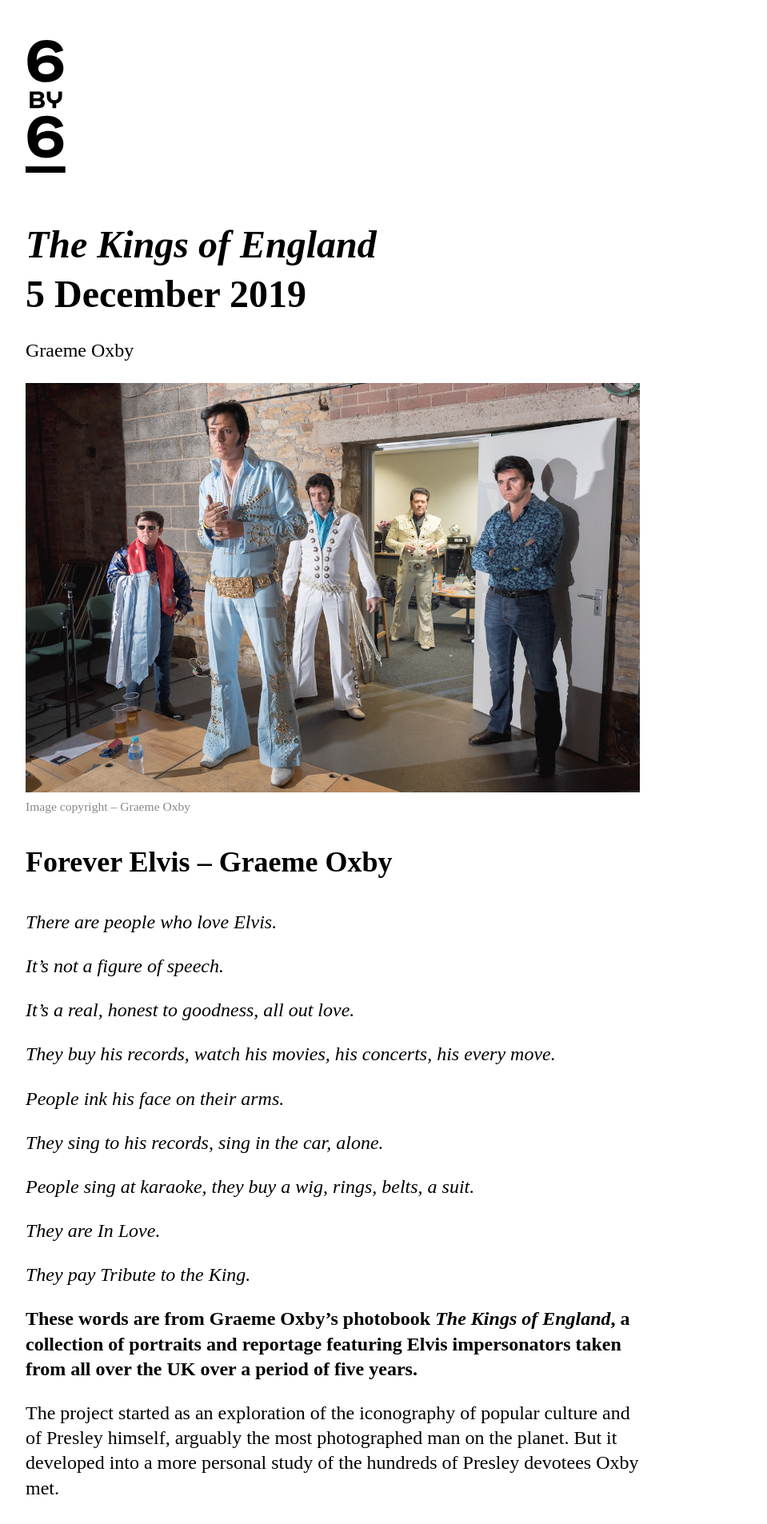
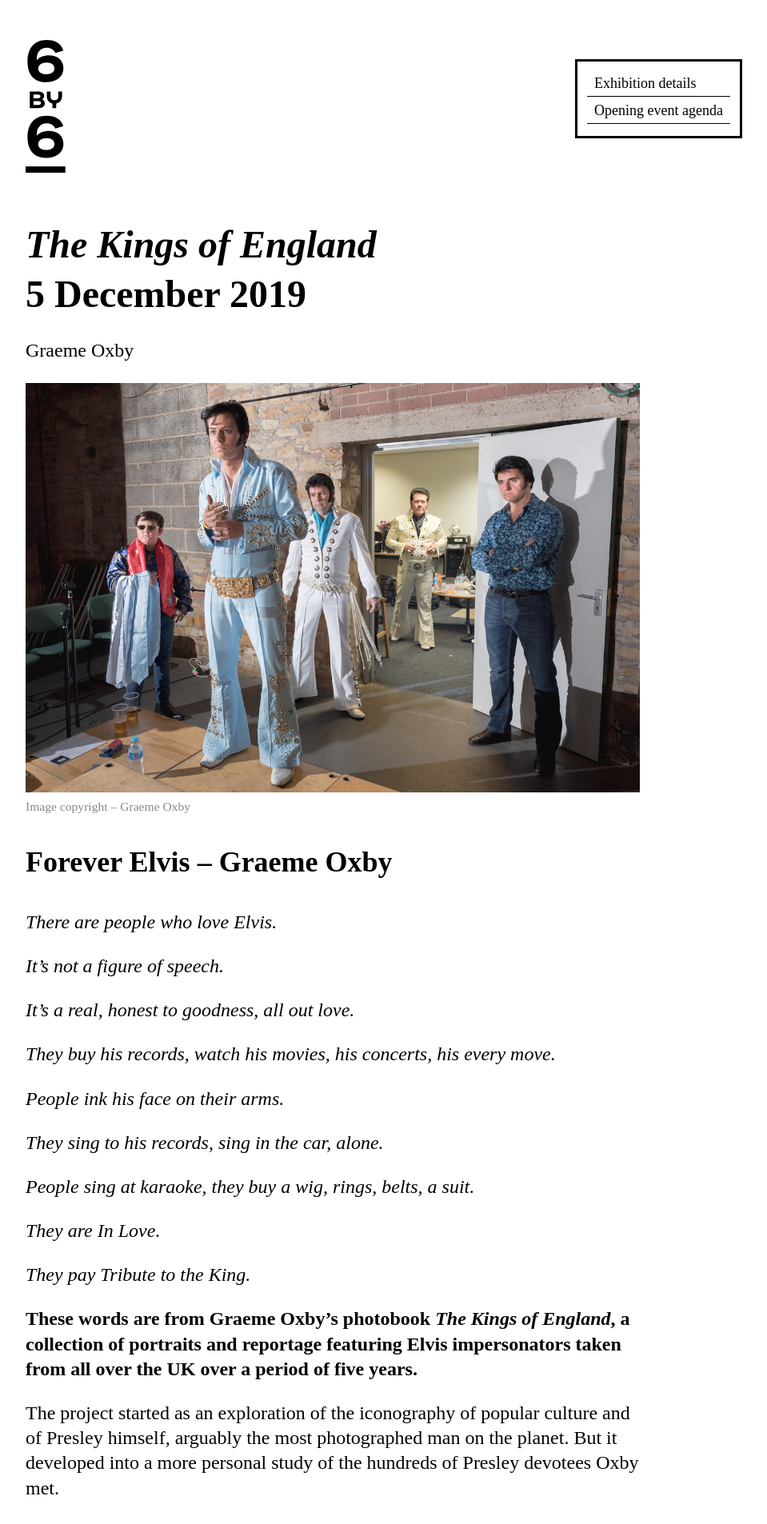
Before and after one commit to martincf/6by6, a Jekyll site: the page built from _posts/2019-11-02-graemeoxby.markdown, in a window 1280 px wide. Shown: the top 1906 px of the page at 80% size, without its empty margins (224-1183 px from the left). Built offline with Jekyll 4.4.1, drawn with Linux system fonts in a browser that asks for light colours; some web fonts are replaced; some of the changed text lies outside the part shown.

Commit message:
Event page floating fixed nav element & addition of event  agenda.

```diff
--- a/_includes/header.html
+++ b/_includes/header.html
@@ -1,9 +1,20 @@
 <header class="site-header">
   {% if page.title == "home" %}
     <h1 class="site-title">
+      <img src="/assets/images/logo_6by6.svg" alt="{{ site.title }}" />
+    </h1>
   {% else %}
     <h1 class="site-title-small">
-  {% endif %}
       <a href="{{ site.baseurl }}/"><img src="/assets/images/logo_6by6.svg" alt="{{ site.title }}" /></a>
     </h1>
+
+    {% if page.hasnav == true %}
+      <nav class="eventlist--nav">
+        <ul>
+          <li><a href="#exhibitiondetails">Exhibition details</a></li>
+          <li><a href="#agenda">Opening event agenda</a></li>
+        </ul>
+      </nav>
+      {% endif %}
+  {% endif %}
 </header>
--- a/_posts/2019-11-02-graemeoxby.markdown
+++ b/_posts/2019-11-02-graemeoxby.markdown
@@ -70,3 +71,42 @@ Graeme’s work is held in the collection of the Michael Komechak O.S.B. Art Gal
 Graeme is represented worldwide by Institute Artists.
 
 [Graeme Oxby's website](http://graemeoxby.com)
+
+## Open evening agenda {#agenda}
+
+**Welcome to our 6x6 launch event for Graeme Oxby’s _The Kings of England_ exhibition here at the Lightbox Gallery at Ropes & Twines.**
+
+Graeme will introduce his work via short presentation to start the evening off.
+
+Thereafter there will be six short presentations by six Merseyside-based photographers in the following order:
+
+### Jane MacNeil
+#### The Streets of Liverpool
+Jane MacNeil is a photographer, born in Liverpool, she has been documenting her hometown for the past nine years.
+
+[www.janemacneil.co.uk](http://www.janemacneil.co.uk)
+
+### Cian Quayle
+#### Clochán
+Cian Quayle is an artist and writer, born in the Isle of Man in 1966. Since 2007 he has been Programme Leader in BA Photography at the University of Chester.
+
+### John Hendry
+#### 52/48
+John is based in Liverpool and is currently in the third year of his photography degree at Hugh Baird College. His work is predominantly documentary and socially engaged projects.
+
+### John Davies
+#### Retraced
+John Davies has been making documentary urban landscapes since the 1980s. His new work retraces a selection of these early landscapes to reveal the changes that have shaped our urban environment in recent times.
+
+[www.johndavies.uk.com](http://www.johndavies.uk.com)
+
+### Liam Jones
+Working full-time in a care home Liam works on self-initiated projects around his job and family life. He is driven by archiving our times his work focuses on the world immediately around him.
+
+Instagram: [https://www.instagram.com/liamjonesphotie/](@liamjonesphotie)
+
+### Emma Case
+#### Red
+Emma is a Photographer now based in Liverpool. Whether it’s a wedding, commissioned work or a socially engaged project Emma is fascinated by how we connect, particularly around relationships, culture and heritage.
+
+[www.emmacasephotography.com](http://www.emmacasephotography.com)
--- a/css/main.scss
+++ b/css/main.scss
@@ -10,6 +10,9 @@
         "events";
 
 // Site styles
+html {
+  scroll-behavior: smooth;
+}
 body {
   font-family: kepler-std, serif;
   margin: 50px 20%;
@@ -21,6 +24,14 @@ body {
   }
 
 }
+.site-header {
+  &:after {
+    content: "";
+    clear: both;
+    display: table;
+  }
+}
+
 .site-title {
   max-width: 100px;
   margin: 100px 0 100px;
@@ -35,8 +46,10 @@ body {
   }
 }
 .site-title-small {
-  max-width: 50px;
   margin-bottom: 50px;
+  width: 50px;
+  // max-width: 50px;
+  float: left;
   @include mq(small) {
     max-width: 50px;
     margin: 50px 0;
@@ -96,7 +109,10 @@ strong {
     margin: 1em 0 1em;
   }
   h3 {
-    margin: 0 0 .5em;
+
+    font-size: 125%;
+    font-style: italic;
+    margin: 2em 0 .25em;
   }
 }
 
@@ -118,3 +134,29 @@ strong {
     display: block;
   }
 }
+.eventlist--nav {
+  position: fixed;
+  background-color: rgba(255,255,255,0.9);
+  border: 3px solid black;
+  padding: .5em;
+  right: 10%;
+  max-width: 11em;
+  margin: 1em 0 0;
+  li {
+    font-size: .75em;
+    // background-color: yellow;
+    padding: .2em .5em;
+    margin: 0 0 3px 0;
+    border-bottom: 1px solid black;
+    a {
+      color: black;
+      display: block;
+      @include transition();
+      &:hover {
+      transform: translateX(-5px);
+      }
+
+    }
+
+  }
+}
```
Also changed, not shown: other parts of _posts/2019-11-02-graemeoxby.markdown (+2 -1 lines).
